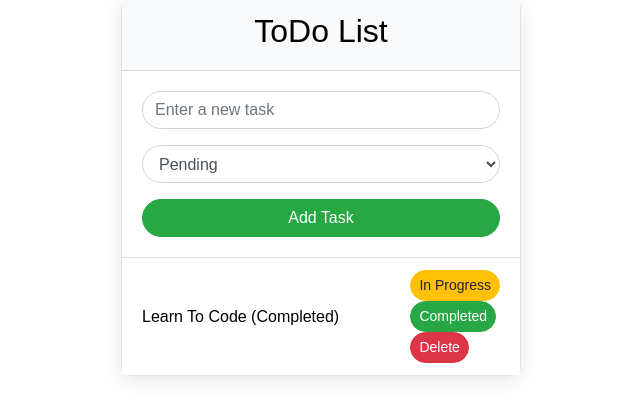
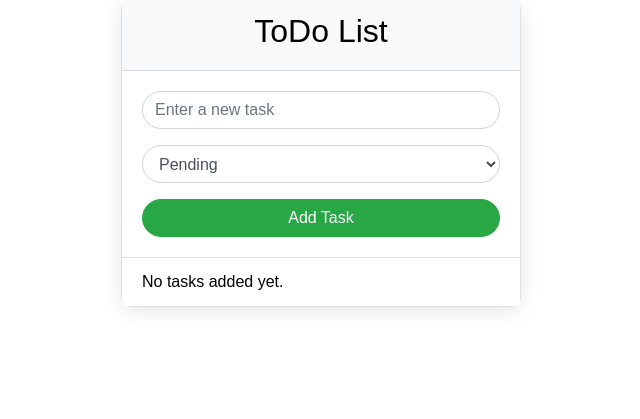
Before and after one commit to akramhammam5/ToDo, a Django app: page / in a window 1280 px wide. Shown: the part 137-556 px from the top of the page, without its empty margins (319-959 px from the left). Run offline with Django 5.2, Linux system fonts and the light colour scheme; data comes from the database, SQL or seed files in the repository; some libraries are stand-ins or nearby versions.

Commit message:
Bugs Fixed

```diff
--- a/ToDoApp/templates/index.html
+++ b/ToDoApp/templates/index.html
@@ -107,15 +107,11 @@
                     <button type="submit" class="btn btn-success btn-block">Add Task</button>
                 </form>
             </div>
-            <ul id="taskList" class="list-group list-group-flush">
+
+            <ul class="list-group list-group-flush">
                 {% for task in tasks %}
                     <li class="list-group-item light-mode d-flex justify-content-between align-items-center">
                         <span>{{ task.name }} ({{ task.status }})</span>
-                        <div>
-                            <button class="btn btn-warning btn-sm" onclick="updateTaskStatus('{{ task.id }}', 'In Progress')">In Progress</button><br>
-                            <button class="btn btn-success btn-sm" onclick="updateTaskStatus('{{ task.id }}', 'Completed')">Completed</button><br>
-                            <button class="btn btn-danger btn-sm" onclick="deleteTask('{{ task.id }}')">Delete</button>
-                        </div>
                     </li>
                 {% empty %}
                     <li class="list-group-item light-mode">No tasks added yet.</li>
--- a/ToDoApp/templates/todo_list.html
+++ b/ToDoApp/templates/todo_list.html
@@ -115,8 +115,8 @@
                     <li class="list-group-item light-mode d-flex justify-content-between align-items-center">
                         <span>{{ task.name }} ({{ task.status }})</span>
                         <div>
-                            <a href="{% url 'update_task' }"><button class="btn btn-warning btn-sm">Edit Task</button></a>
-                            <a href="{% url 'delete_task' %}"><button class="btn btn-danger btn-sm">Delete</button></a>
+                            <a href="{% url 'update_task' task.id %}"><button class="btn btn-warning btn-sm">Edit Task</button></a>
+                            <a href="{% url 'delete_task' task.id %}"><button class="btn btn-danger btn-sm">Delete</button></a>
                         </div>
                     </li>
                 {% empty %}
--- a/ToDoApp/urls.py
+++ b/ToDoApp/urls.py
@@ -8,6 +8,7 @@ urlpatterns = [
     path('todo/', todo_list, name='todo_list'),
     path('logout/', logout_view, name='logout'),
     path('tasks/', task_list, name='task_list'),
-    path('update-task/', update_task, name='update_task'),
+    path('update-task/<int:task_id>', update_task, name='update_task'),
     path('delete-task/<int:task_id>/', delete_task, name='delete_task'),
+
 ]
--- a/ToDoApp/views.py
+++ b/ToDoApp/views.py
@@ -13,14 +13,17 @@ tasks = []
 
 
 def index(request):
+    temp_tasks = request.session.get('temp_tasks', [])
+
     if request.method == 'POST':
         task_name = request.POST.get('taskInput')
-        task_status = request.POST.get('taskStatus', 'Pending')  # Default to 'Pending'
-        Task.objects.create(name=task_name, status=task_status)
+        task_status = request.POST.get('taskStatus', 'Pending')
+        new_task = {'name': task_name, 'status': task_status}
+        temp_tasks.append(new_task)  # Default to 'Pending'
+        request.session['temp_tasks'] = temp_tasks
         return redirect('home')  # Adjust the redirect as needed
 
-    tasks = Task.objects.all()
-    return render(request, 'index.html', {'tasks': tasks})
+    return render(request, 'index.html', {'tasks': temp_tasks, 'user_authenticated': False})
 
 @csrf_exempt
 def update_task(request, task_id):
@@ -98,7 +101,7 @@ def update_task(request, task_id):
         new_status = request.POST.get('status')
         task.status = new_status
         task.save()
-        return redirect('home')  # Redirect to your task list or home page
+        return redirect('todo_list')  # Redirect to your task list or home page
 
     return render(request, 'update_task.html', {'task': task})
 
@@ -108,7 +111,7 @@ def delete_task(request, task_id):
 
     if request.method == 'POST':
         task.delete()
-        return redirect('home')  # Redirect to your task list or home page
+        return redirect('todo_list')  # Redirect to your task list or home page
 
     return render(request, 'delete_task.html', {'task': task})
 
```
